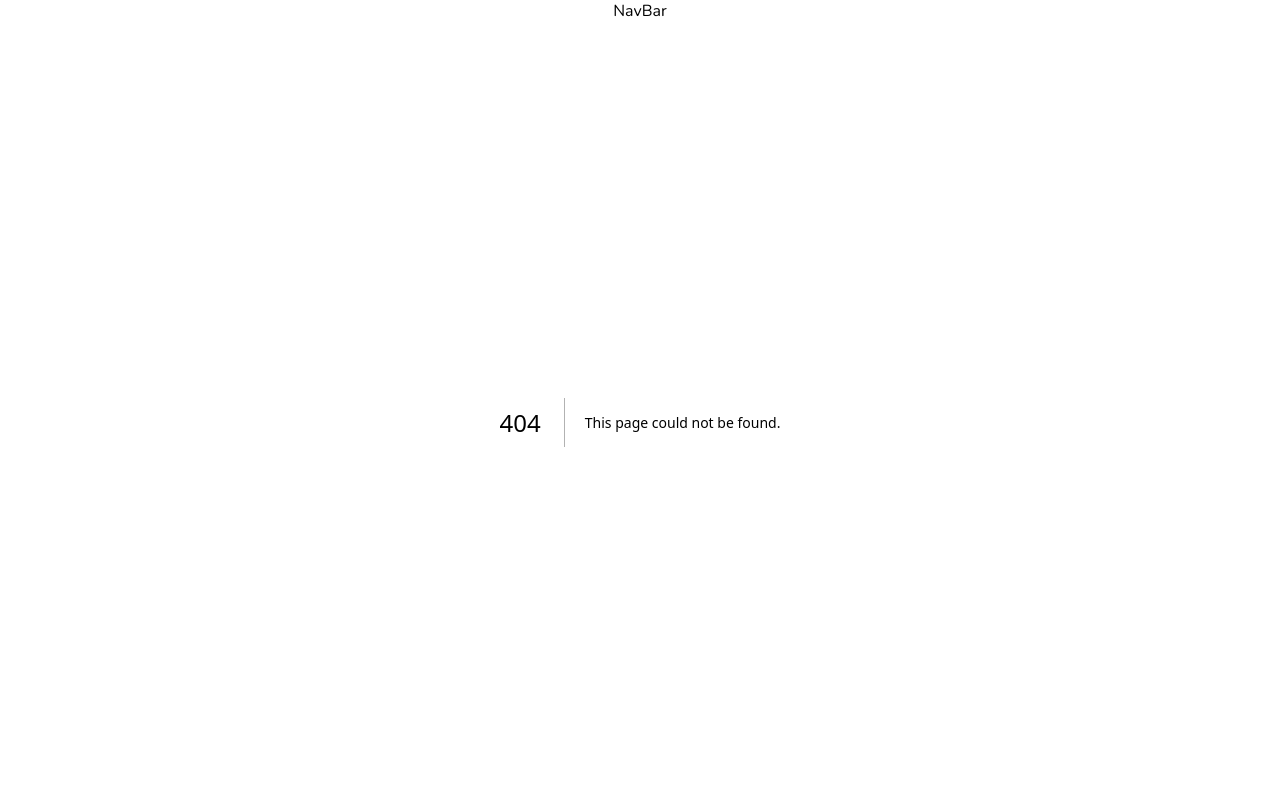
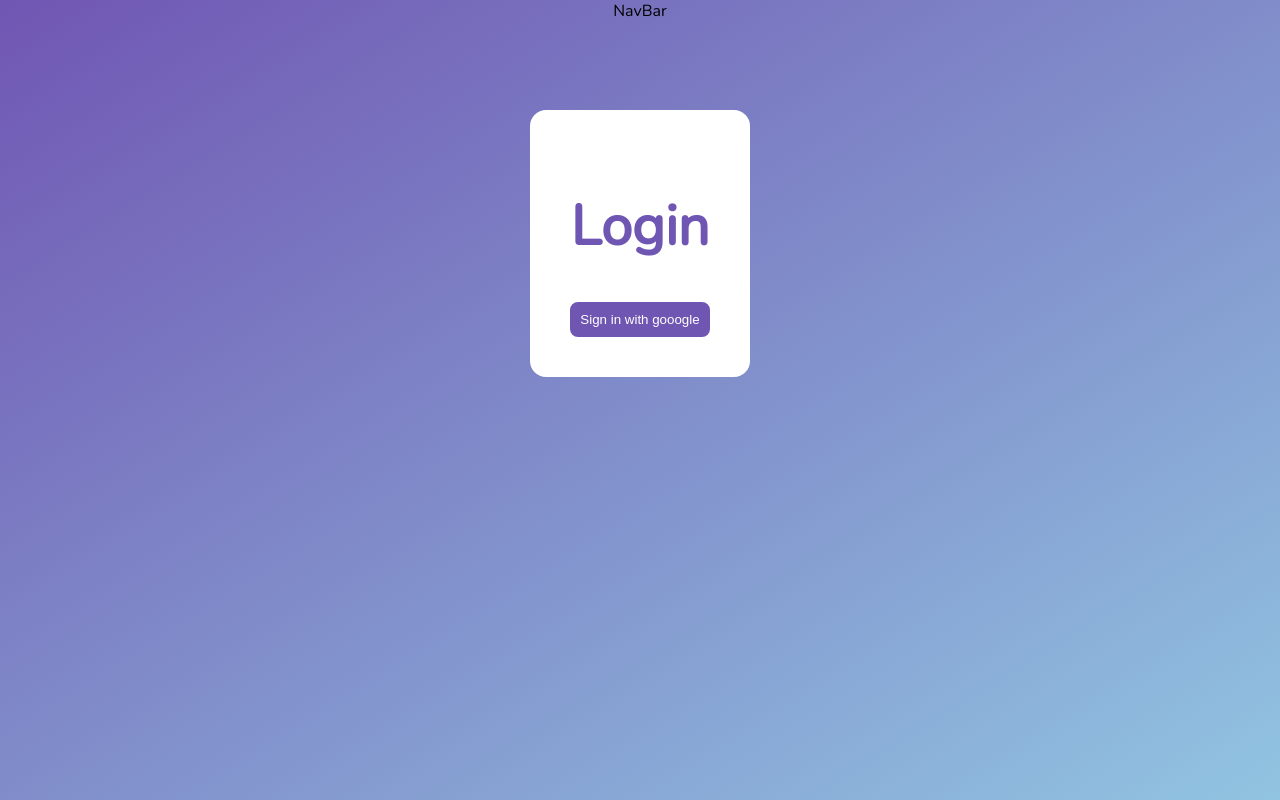
Before and after one commit to arangace/ReadyFourTomorrow, a Next.js app: page /login in a window 1280 px wide. Before the commit this address had no page. Built offline with nearby package versions, Linux system fonts and the light colour scheme.

Commit message:
fixed issue where login page would appear for a second when authenticated

```diff
--- a/components/loginPage/LoginPage.tsx
+++ b/pages/login/index.tsx
@@ -1,5 +1,10 @@
 import styled from "styled-components";
-import { Container, MainHeader, Wrapper, LoginButton } from "./LoginStyles";
+import {
+  Container,
+  MainHeader,
+  Wrapper,
+  LoginButton,
+} from "../../styles/LoginStyles";
 // import LoginForm from "../loginForm/LoginForm";
 import { signIn } from "next-auth/react";
 type LoginPageInformation = { loginButtonHandler: () => void };
@@ -10,7 +15,7 @@ const LoginPage = ({ loginButtonHandler }: LoginPageInformation) => {
       <Wrapper>
         <MainHeader>Login</MainHeader>
         {/* <LoginForm loginButtonHandler={loginButtonHandler}></LoginForm> */}
-        <LoginButton onClick={() => signIn("google")}>
+        <LoginButton onClick={() => signIn("google", { callbackUrl: "/" })}>
           Sign in with gooogle
         </LoginButton>
       </Wrapper>
```
Also changed, not shown: pages/index.tsx (+9 -5 lines), styles/LoginStyles.ts (renamed from components/loginPage/LoginStyles.ts).
